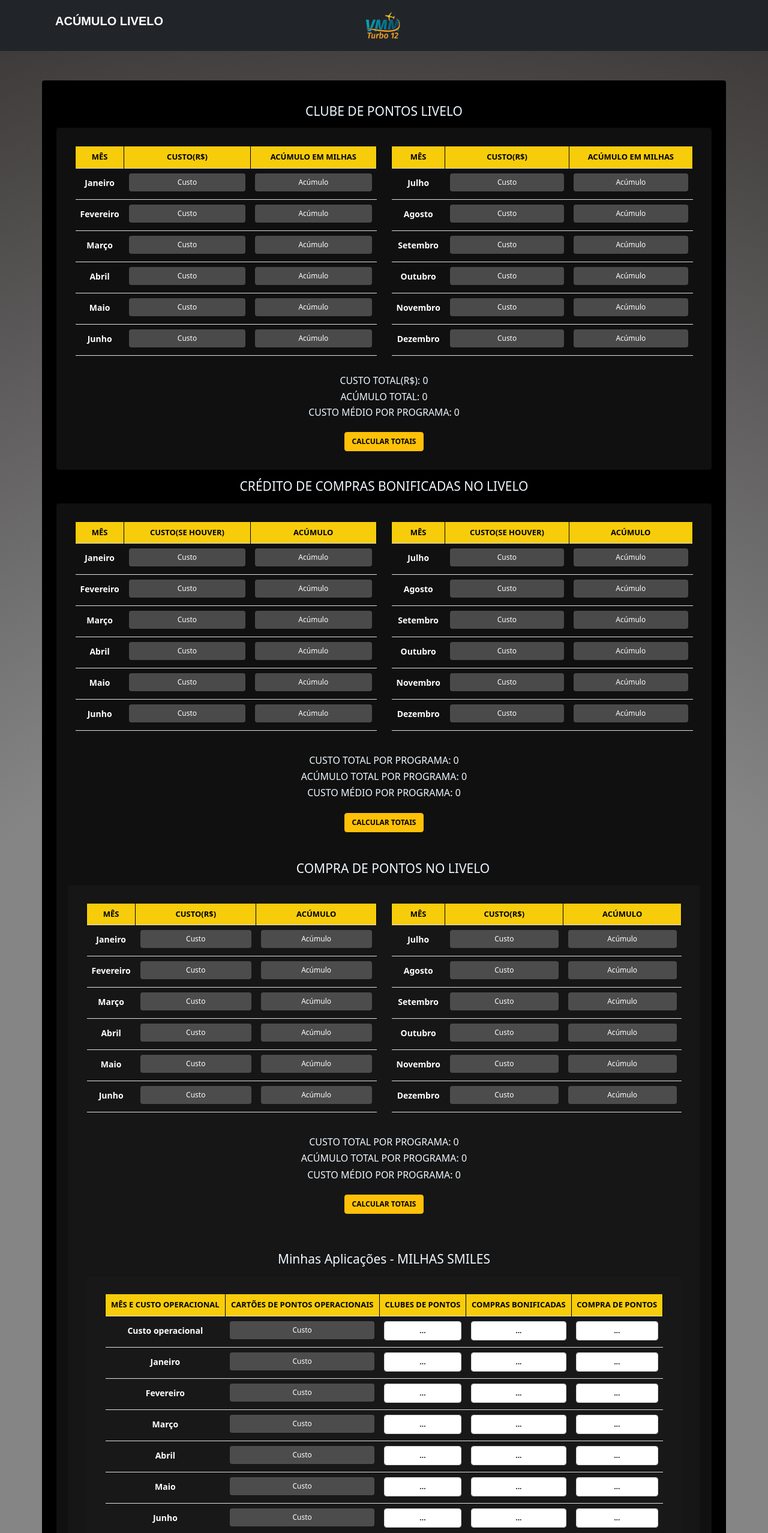
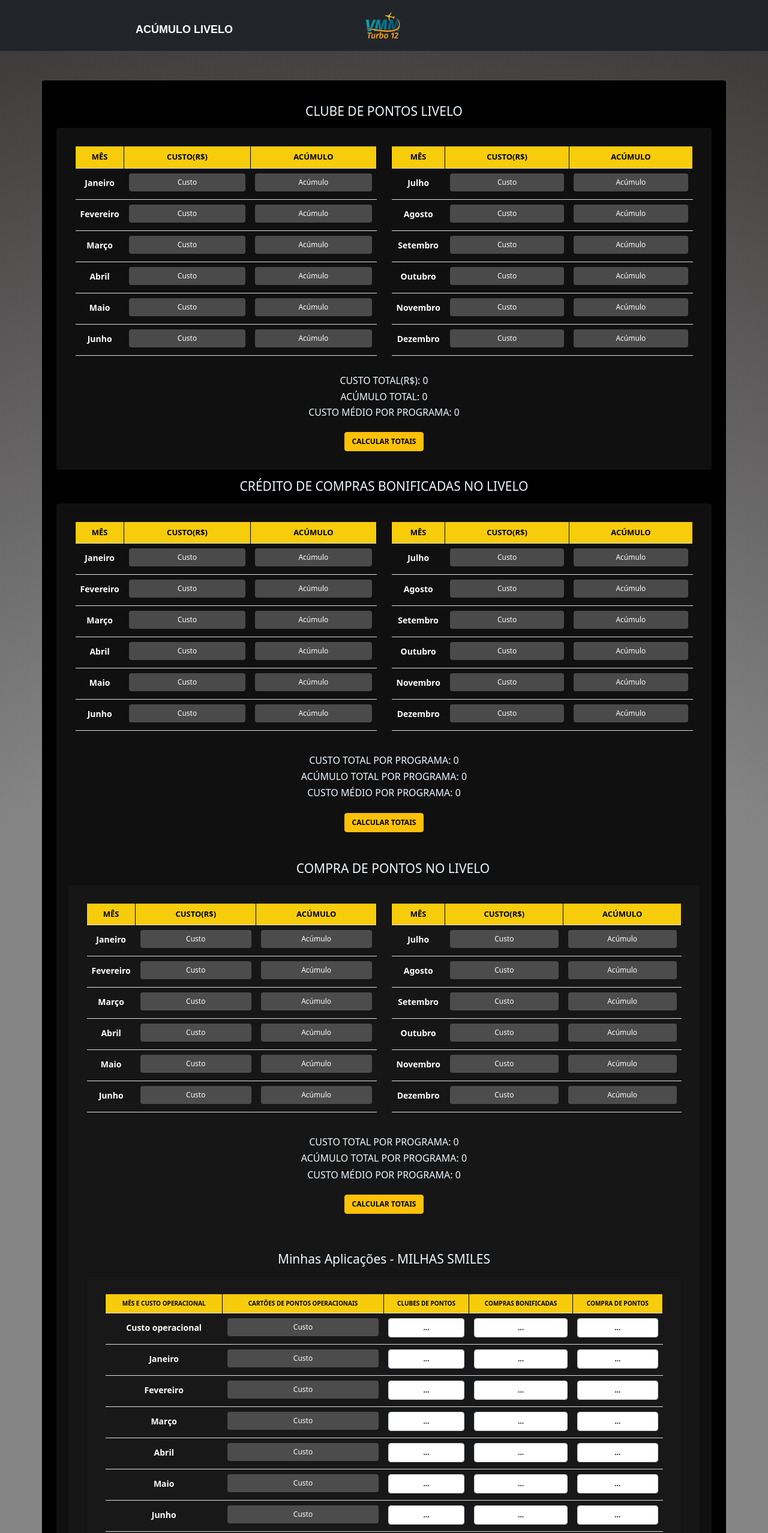
Before and after one commit to ittalo-pessoa/dm-milhas-final, a plain HTML site: page acumuloLivelo.html in a window 1280 px wide. Shown: the top 2555 px of the page at 60% size. Drawn offline with nearby package versions, Linux system fonts and the light colour scheme.

Commit message:
Diminuindo o font-size das letras

```diff
--- a/acumuloLivelo.css
+++ b/acumuloLivelo.css
@@ -163,9 +163,13 @@ input[type="number"]::placeholder{
     text-align: center;
 }
 .qualquer{
-    margin-right: 900px;
-    font-size: 20px;
+    margin-right: 650px;
+    font-size: 18px;
+    transform: translateY(54%);
 }
 .nova{
     font-size: 21px;
 }
+.diminuicao{
+    font-size: 10px;
+}
--- a/acumuloLivelo.html
+++ b/acumuloLivelo.html
@@ -50,7 +50,7 @@
 
                                         <th>MÊS</th>
                                         <th>CUSTO(R$)</th>
-                                        <th>ACÚMULO EM MILHAS</th>
+                                        <th>ACÚMULO</th>
                                     </tr>
                                 </thead>
                                 <tbody>
@@ -144,7 +144,7 @@
                                     <tr class="cabeca">
                                         <th>MÊS</th>
                                         <th>CUSTO(R$)</th>
-                                        <th>ACÚMULO EM MILHAS</th>
+                                        <th>ACÚMULO</th>
                                     </tr>
                                 </thead>
                                 <tbody>
@@ -257,7 +257,7 @@
                                 <thead>
                                     <tr class="cabeca">
                                         <th>MÊS</th>
-                                        <th>CUSTO(SE HOUVER)</th>
+                                        <th>CUSTO(R$)</th>
                                         <th>ACÚMULO</th>
                                     </tr>
                                 </thead>
@@ -350,7 +350,7 @@
                                 <thead>
                                     <tr class="cabeca">
                                         <th>MÊS</th>
-                                        <th>CUSTO(SE HOUVER)</th>
+                                        <th>CUSTO(R$)</th>
                                         <th>ACÚMULO</th>
                                     </tr>
                                 </thead>
@@ -661,11 +661,11 @@
                             <table class="table table-bordered">
                                 <thead>
                                     <tr class="cabeca">
-                                        <th>MÊS E CUSTO OPERACIONAL</th>
-                                        <th>CARTÕES DE PONTOS OPERACIONAIS</th>
-                                        <th>CLUBES DE PONTOS</th>
-                                        <th>COMPRAS BONIFICADAS</th>
-                                        <th>COMPRA DE PONTOS</th>
+                                        <th class="diminuicao">MÊS E CUSTO OPERACIONAL</th>
+                                        <th class="diminuicao">CARTÕES DE PONTOS OPERACIONAIS</th>
+                                        <th class="diminuicao">CLUBES DE PONTOS</th>
+                                        <th class="diminuicao">COMPRAS BONIFICADAS</th>
+                                        <th class="diminuicao">COMPRA DE PONTOS</th>
 
                                     </tr>
                                 </thead>
@@ -975,8 +975,8 @@
 
                         <table class="table table-bordered">
                          <tr class="cabeca">
-                                        <th>ATRIBUTOS</th>
-                                        <th>TRANSFERÊNCIA COM BÔNUS PARA SMILES(CUSTO MÉDIO MAX:R$16,10)</th>
+                                        <th class="diminuicao">ATRIBUTOS</th>
+                                        <th class="diminuicao">TRANSFERÊNCIA COM BÔNUS PARA SMILES(CUSTO MÉDIO MAX:R$16,10)</th>
 
                                     </tr>
                                 </thead>
@@ -1023,8 +1023,8 @@
 
                                     <table class="table table-bordered">
                                         <tr class="cabeca">
-                                                       <th>ATRIBUTOS</th>
-                                                       <th>TRANSFERÊNCIA COM BÔNUS PARA AZUL(CUSTO MÉDIO MAX:R$17,50)</th>
+                                                       <th class="diminuicao">ATRIBUTOS</th>
+                                                       <th class="diminuicao">TRANSFERÊNCIA COM BÔNUS PARA AZUL(CUSTO MÉDIO MAX:R$17,50)</th>
 
                                                    </tr>
                                                </thead>
@@ -1070,8 +1070,8 @@
                                                    </table>
                                                    <table class="table table-bordered">
                                                     <tr class="cabeca">
-                                                                   <th>ATRIBUTOS</th>
-                                                                   <th>TRANSFERÊNCIA COM BÔNUS PARA LATAM-PASS(CUSTO MÉDIO MAX:R$25,00)</th>
+                                                                   <th class="diminuicao">ATRIBUTOS</th>
+                                                                   <th class="diminuicao">TRANSFERÊNCIA COM BÔNUS PARA LATAM-PASS(CUSTO MÉDIO MAX:R$25,00)</th>
 
                                                                </tr>
                                                            </thead>
@@ -1117,8 +1117,8 @@
                                                                </table>
                                                                <table class="table table-bordered">
                                                                 <tr class="cabeca">
-                                                                               <th>ATRIBUTOS</th>
-                                                                               <th>TRANSFERÊNCIA COM BÔNUS PARA IBERIA-PLUS(CUSTO MÉDIO MAX:R$70,00)</th>
+                                                                               <th class="diminuicao">ATRIBUTOS</th>
+                                                                               <th class="diminuicao">TRANSFERÊNCIA COM BÔNUS PARA IBERIA-PLUS(CUSTO MÉDIO MAX:R$70,00)</th>
 
                                                                            </tr>
                                                                        </thead>
```
